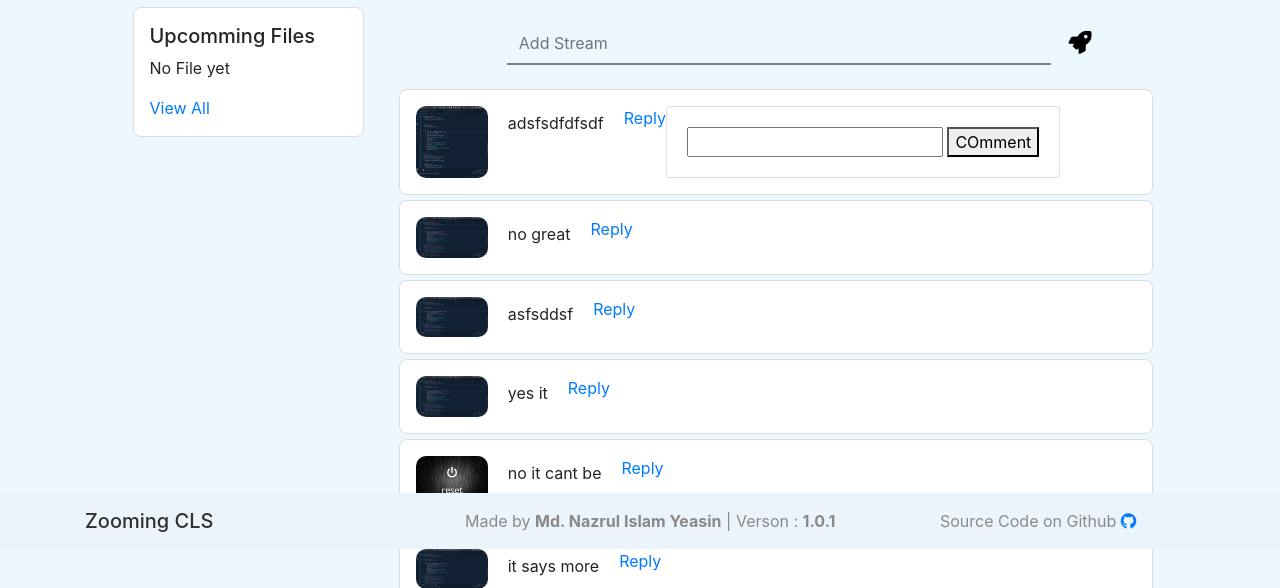
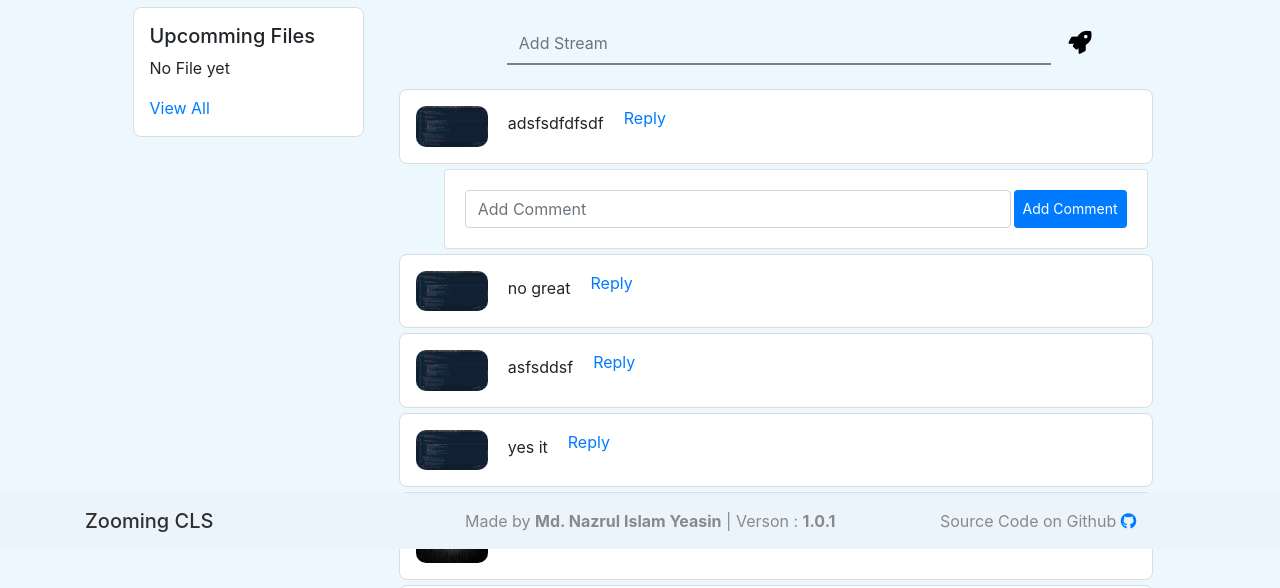
Before and after one commit to Arenzell/Zooming-cls, a Django app: page /class/view/304b2e5f-0eb8-4b01-8d63-9912c5f03f7e/ in a window 1280 px wide, after a click on "Reply". Shown: the part 251-839 px from the top of the page. Run offline with Django 3.2, Linux system fonts and the light colour scheme; a user stored in the database is signed in; data comes from the database, SQL or seed files in the repository; both versions use the stored data as it was after the commit; some libraries are stand-ins or nearby versions.

Commit message:
added Comment design

```diff
--- a/templates/class/single.html
+++ b/templates/class/single.html
@@ -94,16 +94,16 @@
                     <p>{{s.post }}</p>
 
                     <a href="" data-toggle="collapse" data-target="#collapseExample{{ s.id }}" aria-expanded="false" aria-controls="collapseExample{{ s.id }}"> Reply </a>
-                    <div class="collapse" id="collapseExample{{ s.id }}">
-                      <div class="card card-body">
-                        <form action="{% url 'comment_create' s.id %}" method="POST">
-                          {% csrf_token %}
-                          <input type="text" name="comment">
-                          <button type="submit"> COmment </button>
-                        </form>
-                      </div>
+                  </div>
+
+                  <div class="collapse"  id="collapseExample{{ s.id }}" style="margin-left:50px ;">
+                    <div class="card card-body">
+                      <form action="{% url 'comment_create' s.id %}" method="POST" style="display: flex;">
+                        {% csrf_token %}
+                        <input type="text" name="comment" class="form-control" placeholder="Add Comment" style="margin-right:3px;">
+                        <button class="btn btn-primary btn-sm" type="submit"> Add Comment </button>
+                      </form>
                     </div>
-
                   </div>
                   {% endfor %}
                 </div>
```
Also changed, not shown: db.sqlite3.
